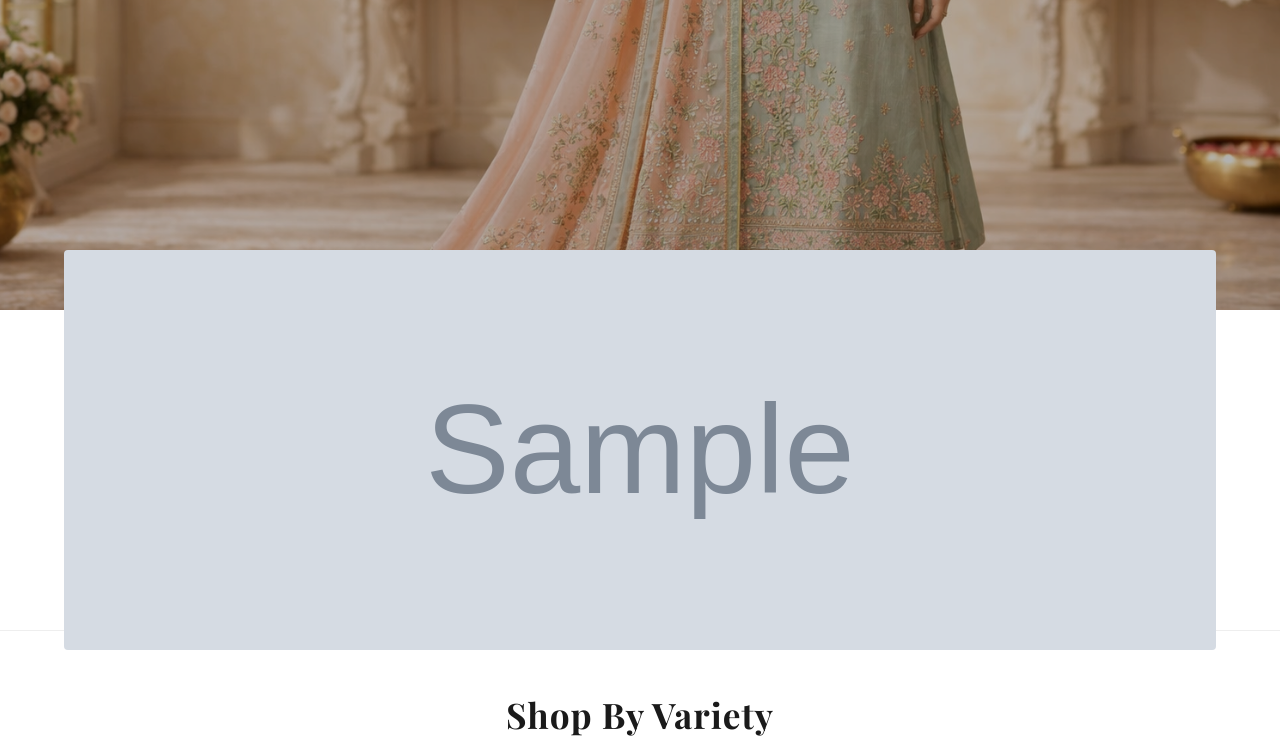
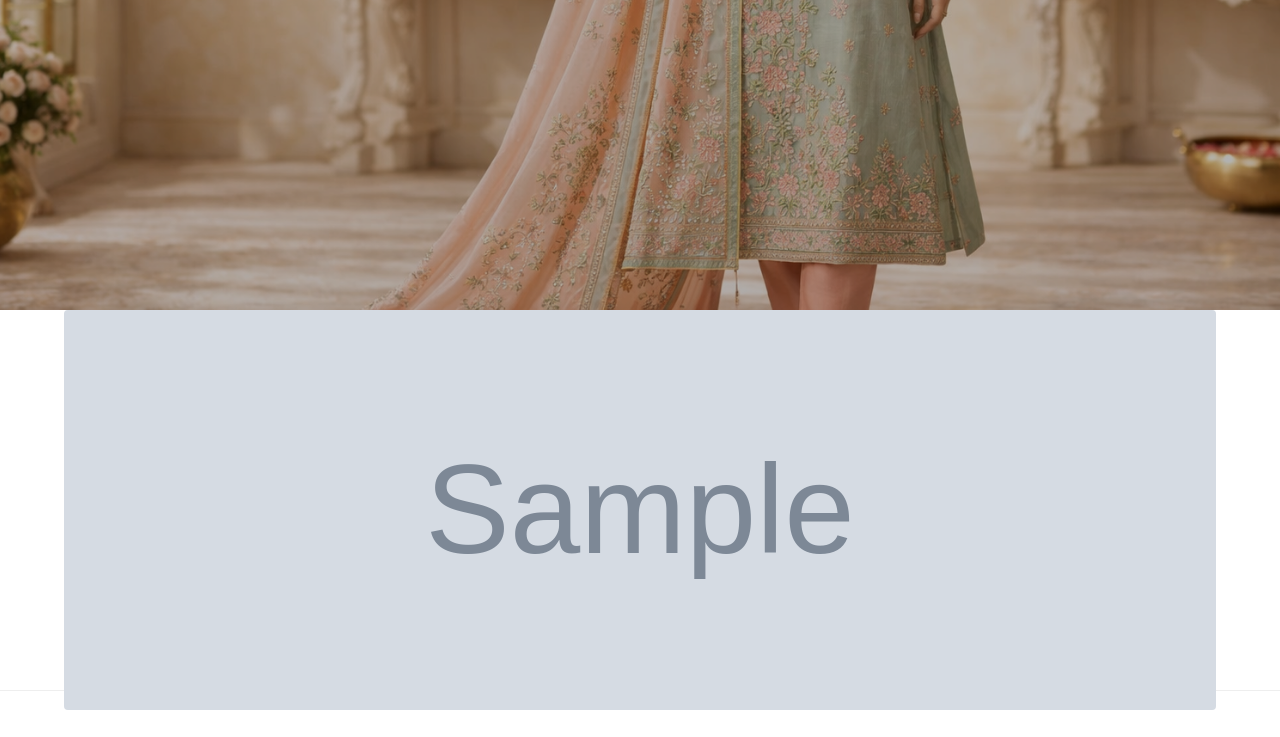
Before and after one commit to Rasayam-Team/Rasayam-website, a Django app: page / in a window 1280 px wide. Shown: the part 695-1432 px from the top of the page. Run offline with Django 5.2, Linux system fonts and the light colour scheme; tables that the repository leaves empty hold one stand-in row (values such as "Sample post"); grey boxes marked "Sample" are stand-in pictures; some web fonts are replaced.

Commit message:
fix3 by dev

```diff
--- a/products/static/products/style2.css
+++ b/products/static/products/style2.css
@@ -409,6 +409,7 @@ body {
     color: #fff;
     /* Height is set in media queries only (no base height) */
     padding: clamp(20px, 3vh, 40px) clamp(12px, 3vw, 40px);
+    margin-bottom: 50px;
 }
 
 .static-hero::before {
@@ -538,6 +539,7 @@ a.btn-cart {
         /* Mobile: Keep cover to fill viewport */
         background-size: cover;
         background-position: center top;
+        margin-bottom: 30px;
     }
 
     .hero-text h1 {
@@ -582,6 +584,7 @@ a.btn-cart {
         /* Mobile: Keep cover to fill viewport */
         background-size: cover;
         background-position: center top;
+        margin-bottom: 30px;
     }
 
     .hero-text h1 {
@@ -627,6 +630,7 @@ a.btn-cart {
         /* Mobile/Tablet: Keep cover to fill viewport */
         background-size: cover;
         background-position: center top;
+        margin-bottom: 40px;
     }
 
     .hero-text h1 {
@@ -669,6 +673,7 @@ a.btn-cart {
         /* Desktop: Cover fills container, top positioning preserves model/subject composition */
         background-size: cover;
         background-position: center top;
+        margin-bottom: 60px;
     }
 
     .banner-scroller {
```
